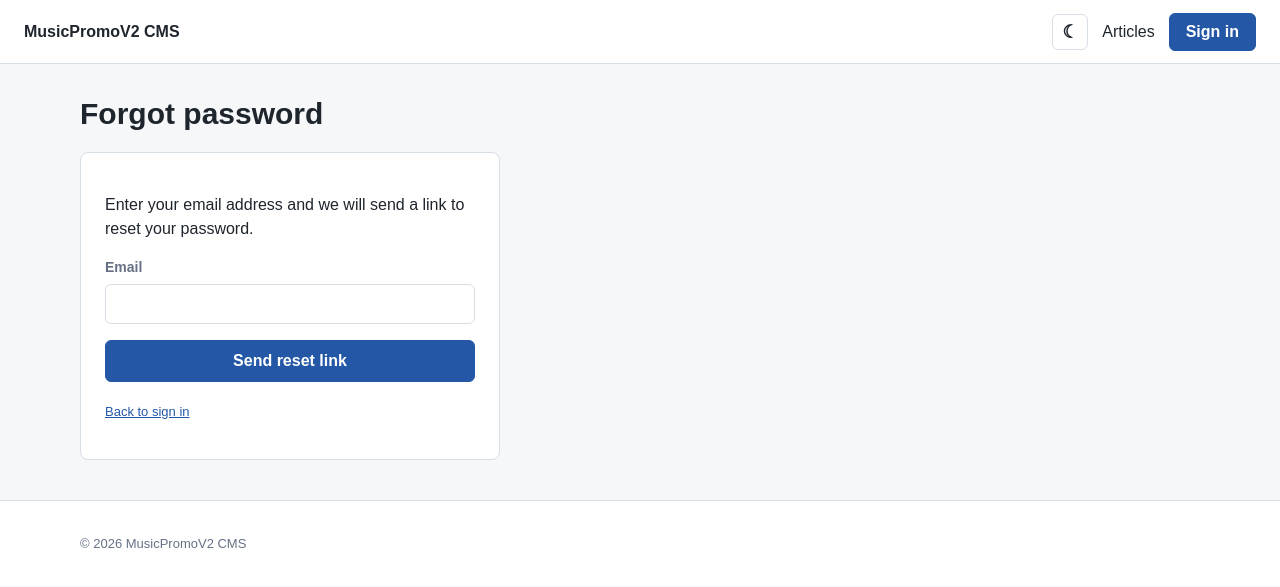
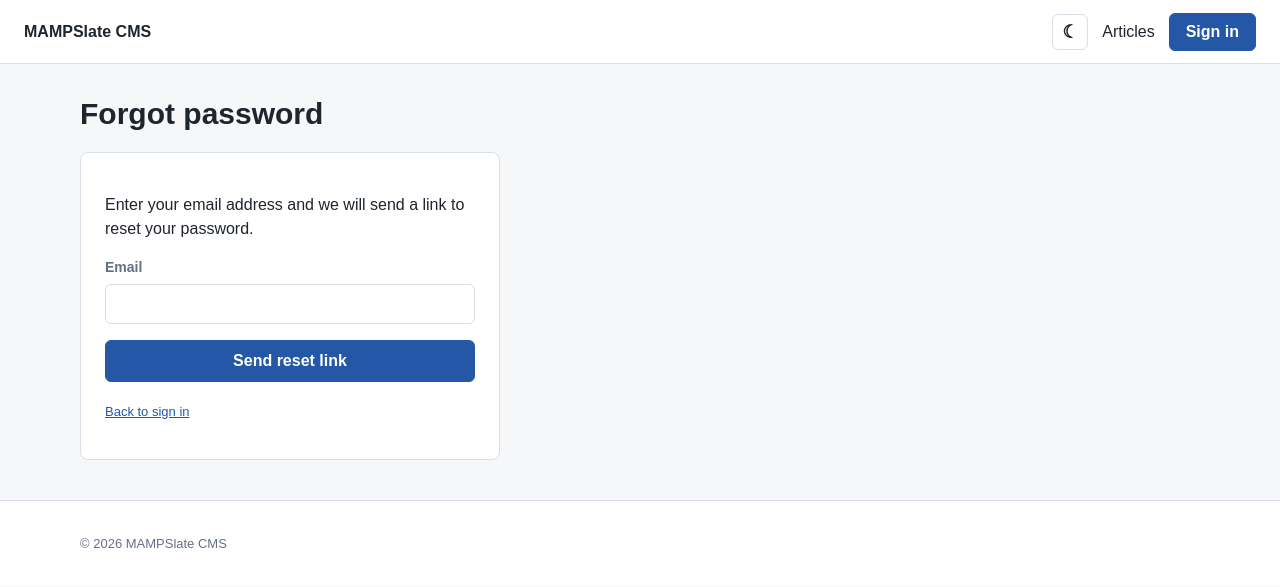
Before and after one commit to LeeLorenzSr/MAMPSlate, a PHP site: page /auth/forgot-password in a window 1280 px wide. Shown: the top 587 px of the page. Run offline with PHP 8.4, Linux system fonts and the light colour scheme; data comes from the database, SQL or seed files in the repository; data that the repository does not hold is empty; some libraries are stand-ins or nearby versions.

Commit message:
Rebrand MusicPromoV2 to MAMPSlate
Update project branding and related defaults to MAMPSlate: change app name and session name in config, update default database name and user, and adjust mail from_name in config/config.example.php. Update OAuth client User-Agent to MAMPSlate-OAuth in includes/OAuthClient.php. Update setup.php to use the new session name, default DB name, and update the setup page title and header branding. These are non-functional rebranding changes; verify environment/production configs and any external integrations (sessions, DB credentials, OAuth) are updated accordingly.

```diff
--- a/config/config.example.php
+++ b/config/config.example.php
@@ -3,10 +3,10 @@ declare(strict_types=1);
 
 return [
     'app' => [
-        'name' => 'MusicPromoV2 CMS',
+        'name' => 'MAMPSlate CMS',
         'env' => 'local',
         'base_url' => 'http://localhost',
-        'session_name' => 'musicpromo_session',
+        'session_name' => 'mampslate_session',
         'session_lifetime_minutes' => 120,
         'api_session_lifetime_minutes' => 60,
         'allow_signup' => true,
@@ -24,8 +24,8 @@ return [
     'database' => [
         'host' => '127.0.0.1',
         'port' => 3306,
-        'name' => 'musicpromov2',
-        'user' => 'musicpromov2_user',
+        'name' => 'mampslate',
+        'user' => 'mampslate_user',
         'password' => 'replace-me',
         'charset' => 'utf8mb4',
     ],
@@ -43,7 +43,7 @@ return [
         // 'log' (dev), 'mail' (PHP mail()), 'smtp' (reserved).
         'mode' => 'log',
         'from_address' => 'no-reply@example.com',
-        'from_name' => 'MusicPromoV2 CMS',
+        'from_name' => 'MAMPSlate CMS',
     ],
     'rate_limits' => [
         'login'      => ['max' => 10, 'window' => 60],     // per IP, per minute
--- a/includes/OAuthClient.php
+++ b/includes/OAuthClient.php
@@ -186,7 +186,7 @@ final class OAuthClient
     {
         $headers = ['Authorization: Bearer ' . $accessToken, 'Accept: application/json'];
         if ($github) {
-            $headers[] = 'User-Agent: MusicPromoV2-OAuth';
+            $headers[] = 'User-Agent: MAMPSlate-OAuth';
         }
         $raw = $this->request('GET', $url, $headers);
         $data = json_decode($raw, true);
```
Also changed, not shown: public_html/setup.php (+4 -4 lines).
